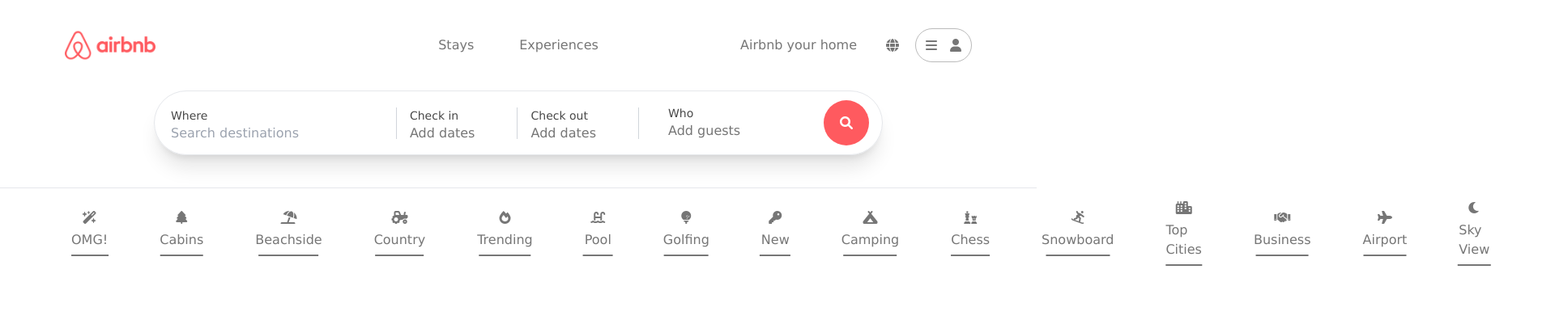
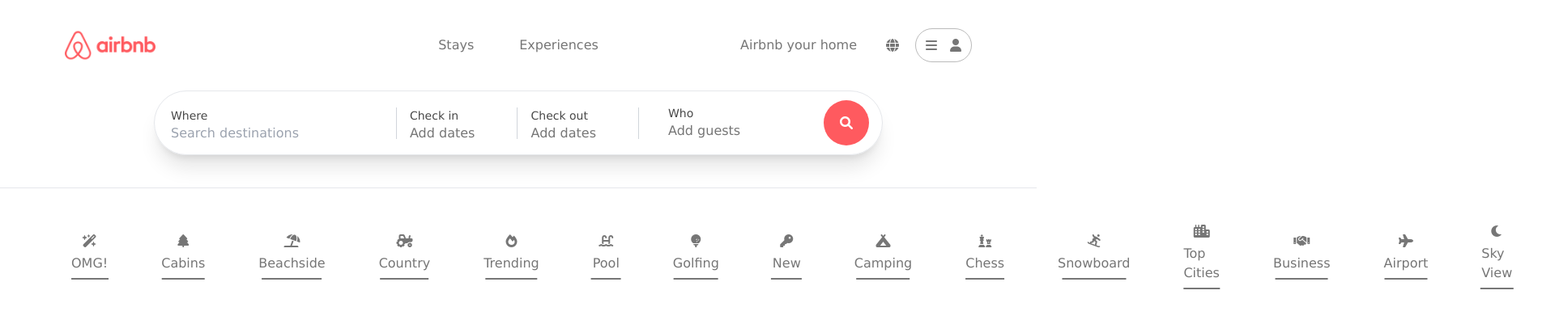
Before and after one commit to oweeeenie/Airbnb-clone, a React (Vite) app: page / in a window 1280 px wide. Shown: the top 396 px of the page at 81% size, 1920 px wide, since content can reach past the window. Built offline with nearby package versions, Linux system fonts and the light colour scheme.

Commit message:
fixed UI, added filter + filter options

```diff
--- a/src/Header.jsx
+++ b/src/Header.jsx
@@ -27,7 +27,7 @@
 
         {/* lower header */}
         {/* WHERE */}
-        <div className="header-lower flex items-center justify-center ">
+        <div className="header-lower flex justify-center">
           <div className="mini-wrapper shadow-xl border rounded-full flex max-w-[900px] max-h-[80px]">
             <div className="where relative p-5 pl-5 btn-custom cursor-pointer w-[300px] rounded-full">
               <h1 className="text-important text-sm">Where</h1>
--- a/src/PropertyFilter.jsx
+++ b/src/PropertyFilter.jsx
@@ -1,7 +1,7 @@
 import { useState } from 'react';
 
 export default function PropertyFilter() {
-  // we're gong to use these props to render in components
+  // we're going to use these props to render in components
 
   const filters = [
     { label: 'OMG!', icon: 'fa-wand-magic-sparkles', isActive: false, id: '1' },
@@ -24,6 +24,7 @@
     { label: 'Business', icon: 'fa-handshake', isActive: false, id: '13' },
     { label: 'Airport', icon: 'fa-plane', isActive: false, id: '14' },
     { label: 'Sky View', icon: 'fa-moon', isActive: false, id: '15' },
+    { label: 'Mountain', icon: 'fa-mountain', isActive: false, id: '16' },
   ];
 
   const [active, setActive] = useState('null');
@@ -39,10 +40,11 @@
   return (
     <>
       {/* render all the props in [filters] */}
-      <div className="property-filters flex items-center border-t mt-10 gap-12 pt-2">
+      <div className="property-filters-container flex items-center border-t mt-10 pt-4">
+        <div className="filter-scroll flex gap-[50px] items-center relative left-20">
           {filters.map((filter) => (
             <div
-            className={`OMG flex flex-col items-center filter-button relative left-20 ${
+              className={`flex flex-col items-center filter-button ${
                 filter.id === active ? 'text-black animate-selectedEffect' : ''
               }`}
               key={filter.id}
@@ -53,6 +55,21 @@
             </div>
           ))}
         </div>
+        {/* scroll button for filters */}
+        <div className="button-wrapper items-center flex justify-end relative mr-20 gap-5 flex-grow">
+          {/* filter + display total buttons */}
+          <div className="filters-button flex gap-2 items-center border p-4 rounded-lg cursor-pointer text-main hover:border-black transition-all duration-300">
+            <i className="fa-solid fa-bars-staggered"></i>
+            Filters
+          </div>
+          <div className="total-button flex gap-2 items-center border p-4 rounded-lg cursor-pointer text-main hover:border-black transition-all duration-300">
+            Display total before taxes
+            <button className="bg-gray-300 h-[25px] w-[35px] rounded-full">
+              <div className="bg-black h-[15px] w-[15px] rounded-full relative left-1"></div>
+            </button>
+          </div>
+        </div>
+      </div>
     </>
   );
 }
```
Lines whose indentation alone changed are shown as unchanged.
